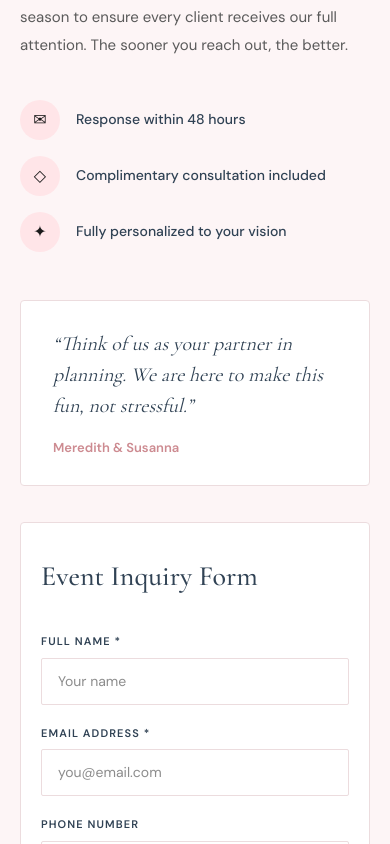
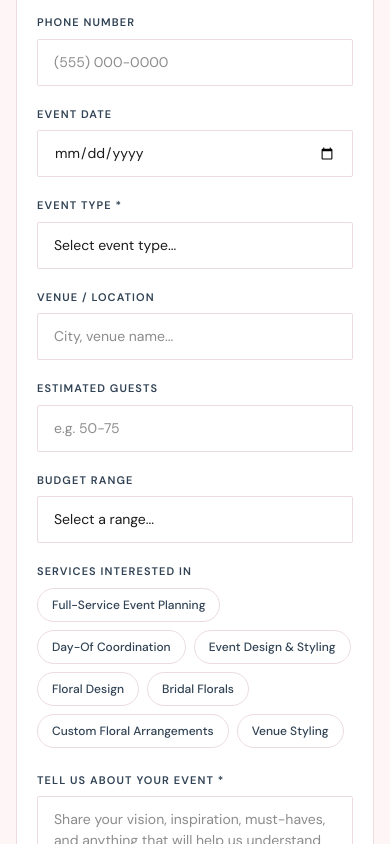
Before and after one commit to steinbros1012/hosting-house-nc, a Next.js app: page /inquiry in a window 390 px wide. Shown: the part 750-1594 px from the top of the page. Built offline with nearby package versions, Linux system fonts and the light colour scheme; a web font is replaced by a local one.

Commit message:
fix: comprehensive mobile responsiveness — grids, padding, inquiry layout

```diff
--- a/app/about/page.tsx
+++ b/app/about/page.tsx
@@ -289,7 +289,7 @@ export default function AboutPage() {
               <AnimateIn key={value.title} delay={i * 100}>
                 <div
                   style={{
-                    padding: "40px 32px",
+                    padding: "clamp(20px, 4vw, 40px) clamp(16px, 3vw, 32px)",
                     backgroundColor: "#ffffff",
                     borderRadius: "4px",
                     border: "1px solid #ecdcde",
--- a/app/floral-subscription/page.tsx
+++ b/app/floral-subscription/page.tsx
@@ -98,7 +98,7 @@ export default function FloralSubscriptionPage() {
       <section
         style={{
           backgroundColor: "#fdf5f6",
-          paddingTop: "130px",
+          paddingTop: "clamp(100px, 15vw, 130px)",
           paddingBottom: "72px",
           textAlign: "center",
           paddingLeft: "24px",
@@ -195,13 +195,7 @@ export default function FloralSubscriptionPage() {
             </h2>
           </AnimateIn>
 
-          <div
-            style={{
-              display: "grid",
-              gridTemplateColumns: "repeat(2, 1fr)",
-              gap: "32px",
-            }}
-          >
+          <div className="feature-tiles-grid">
             {[
               {
                 icon: "✦",
@@ -319,7 +313,7 @@ export default function FloralSubscriptionPage() {
               <div
                 style={{
                   textAlign: "center",
-                  padding: "64px 40px",
+                  padding: "clamp(32px, 8vw, 64px) clamp(20px, 6vw, 40px)",
                   backgroundColor: "#fdf5f6",
                   borderRadius: "4px",
                   border: "1px solid #ecdcde",
--- a/app/globals.css
+++ b/app/globals.css
@@ -153,9 +153,14 @@ h1, h2, h3, h4 {
 .section-sm  { padding: 60px 24px; }
 
 @media (max-width: 768px) {
-  .section-lg  { padding: 64px 20px; }
-  .section-md  { padding: 48px 20px; }
-  .section-sm  { padding: 40px 20px; }
+  .section-lg  { padding: 56px 20px; }
+  .section-md  { padding: 44px 20px; }
+  .section-sm  { padding: 36px 20px; }
+}
+@media (max-width: 480px) {
+  .section-lg  { padding: 48px 16px; }
+  .section-md  { padding: 36px 16px; }
+  .section-sm  { padding: 28px 16px; }
 }
 
 /* Max-width container */
@@ -219,8 +224,21 @@ h1, h2, h3, h4 {
   gap: 10px;
 }
 @media (max-width: 480px) {
-  .stagger-grid { grid-template-columns: 1fr 1fr; gap: 8px; }
+  .stagger-grid { grid-template-columns: 1fr 1fr; gap: 6px; }
   .stagger-grid .stagger-offset { margin-top: 0 !important; }
+}
+
+/* Floral club feature tiles — 2-col on desktop, 1-col on mobile */
+.feature-tiles-grid {
+  display: grid;
+  grid-template-columns: repeat(2, 1fr);
+  gap: 32px;
+}
+@media (max-width: 600px) {
+  .feature-tiles-grid {
+    grid-template-columns: 1fr;
+    gap: 20px;
+  }
 }
 
 /* Split 2-col about/services layout */
@@ -232,6 +250,21 @@ h1, h2, h3, h4 {
 }
 @media (max-width: 680px) {
   .split-grid { gap: 36px; }
+}
+/* Inquiry page: form always on top on mobile */
+.inquiry-split {
+  display: grid;
+  grid-template-columns: 1fr 1fr;
+  gap: 60px;
+  align-items: start;
+}
+@media (max-width: 860px) {
+  .inquiry-split {
+    grid-template-columns: 1fr;
+    gap: 40px;
+  }
+  .inquiry-split .inquiry-info { order: 2; }
+  .inquiry-split .inquiry-form { order: 1; }
 }
 
 /* Service tag pills */
@@ -387,6 +420,9 @@ h1, h2, h3, h4 {
   grid-template-columns: repeat(auto-fit, minmax(220px, 1fr));
   gap: 28px;
 }
+@media (max-width: 480px) {
+  .values-grid { grid-template-columns: 1fr; gap: 16px; }
+}
 
 /* Testimonials grid */
 .testimonials-grid {
@@ -394,12 +430,18 @@ h1, h2, h3, h4 {
   grid-template-columns: repeat(auto-fit, minmax(260px, 1fr));
   gap: 28px;
 }
+@media (max-width: 480px) {
+  .testimonials-grid { grid-template-columns: 1fr; gap: 16px; }
+}
 
 /* Services grid (home) */
 .services-grid {
   display: grid;
   grid-template-columns: repeat(auto-fit, minmax(260px, 1fr));
   gap: 28px;
+}
+@media (max-width: 480px) {
+  .services-grid { grid-template-columns: 1fr; gap: 16px; }
 }
 
 /* Instagram post grid */
--- a/app/inquiry/page.tsx
+++ b/app/inquiry/page.tsx
@@ -306,9 +306,9 @@ export default function InquiryPage() {
 
       {/* FORM SECTION */}
       <section className="section-lg" style={{ backgroundColor: "#fdf5f6" }}>
-        <div className="container split-grid" style={{ alignItems: "start" }}>
+        <div className="container inquiry-split">
           {/* LEFT COLUMN */}
-          <AnimateIn direction="in">
+          <AnimateIn direction="in" className="inquiry-info">
             <div>
               <p
                 style={{
@@ -407,7 +407,7 @@ export default function InquiryPage() {
               <div
                 style={{
                   marginTop: "48px",
-                  padding: "28px 32px",
+                  padding: "clamp(16px, 4vw, 28px) clamp(16px, 4vw, 32px)",
                   backgroundColor: "#ffffff",
                   borderRadius: "4px",
                   border: "1px solid #ecdcde",
@@ -441,7 +441,7 @@ export default function InquiryPage() {
           </AnimateIn>
 
           {/* FORM */}
-          <AnimateIn delay={200}>
+          <AnimateIn delay={200} className="inquiry-form">
             <form
               onSubmit={handleSubmit}
               className="form-card"
--- a/app/page.tsx
+++ b/app/page.tsx
@@ -512,7 +512,7 @@ export default function HomePage() {
                   <div
                     style={{
                       fontFamily: "var(--font-cormorant)",
-                      fontSize: "60px",
+                      fontSize: "clamp(36px, 8vw, 60px)",
                       lineHeight: 0.75,
                       color: "#cd8b91",
                       marginBottom: "20px",
--- a/app/portfolio/page.tsx
+++ b/app/portfolio/page.tsx
@@ -164,7 +164,7 @@ export default function PortfolioPage() {
       {/* HEADER */}
       <section
         style={{
-          paddingTop: "140px",
+          paddingTop: "clamp(100px, 15vw, 140px)",
           paddingBottom: "48px",
           textAlign: "center",
           backgroundColor: "#fdf5f6",
```
